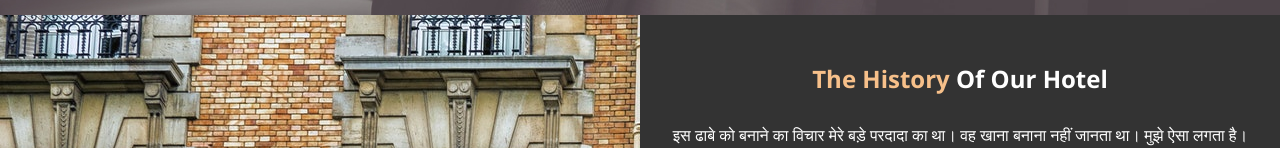
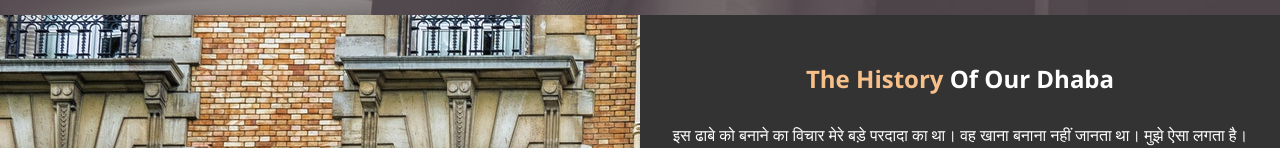
Before and after one commit to KIRTISHD/hotel.github.io, a plain HTML site: page index.html in a window 1280 px wide. Shown: the part 652-800 px from the top of the page. Drawn offline with Linux system fonts and the light colour scheme.

Commit message:
hotel -> dhaba

```diff
--- a/index.html
+++ b/index.html
@@ -43,7 +43,7 @@
     <section id="home-info" class="bg-dark">
         <div class="info-img"></div>
         <div class="info-content">
-            <h2><span class="text-primary">The History</span> Of Our Hotel</h2>
+            <h2><span class="text-primary">The History</span> Of Our Dhaba</h2>
             <p>
 
                 इस ढाबे को बनाने का विचार मेरे बड़े परदादा का था।
```
